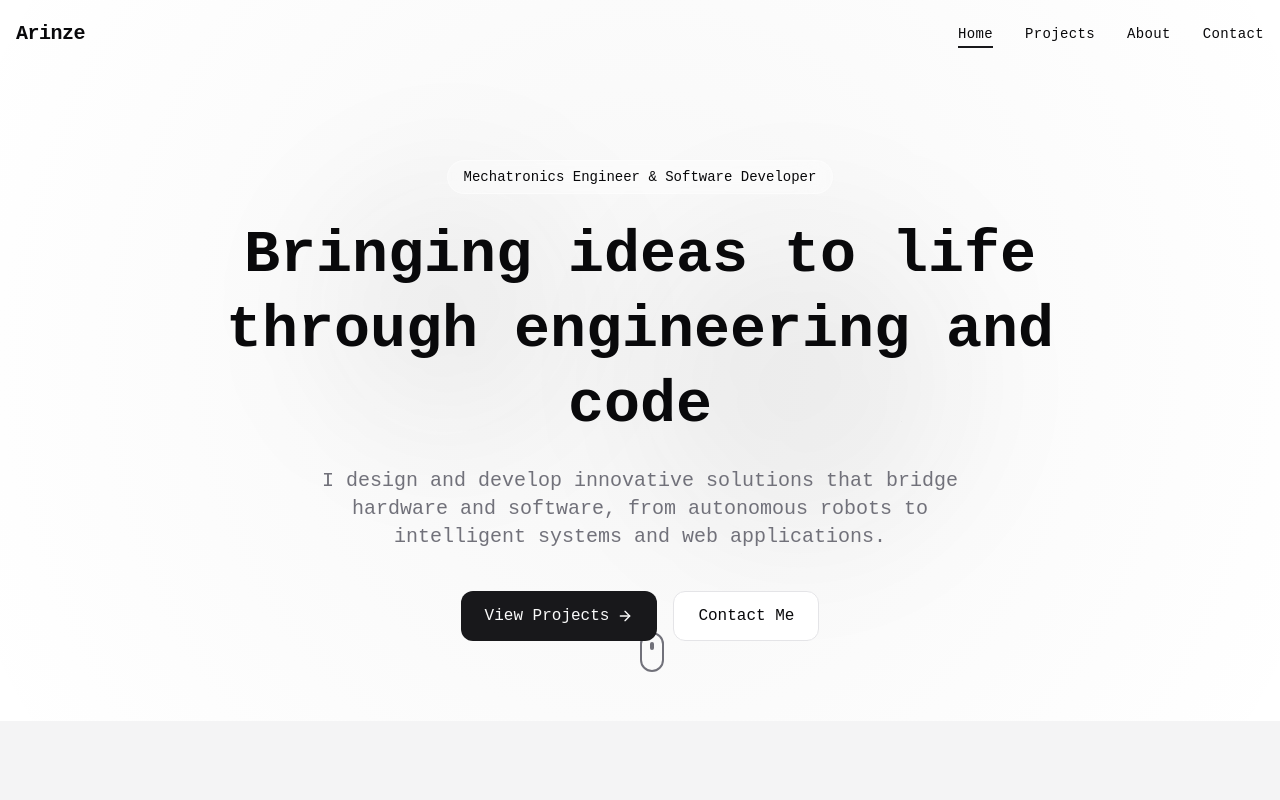
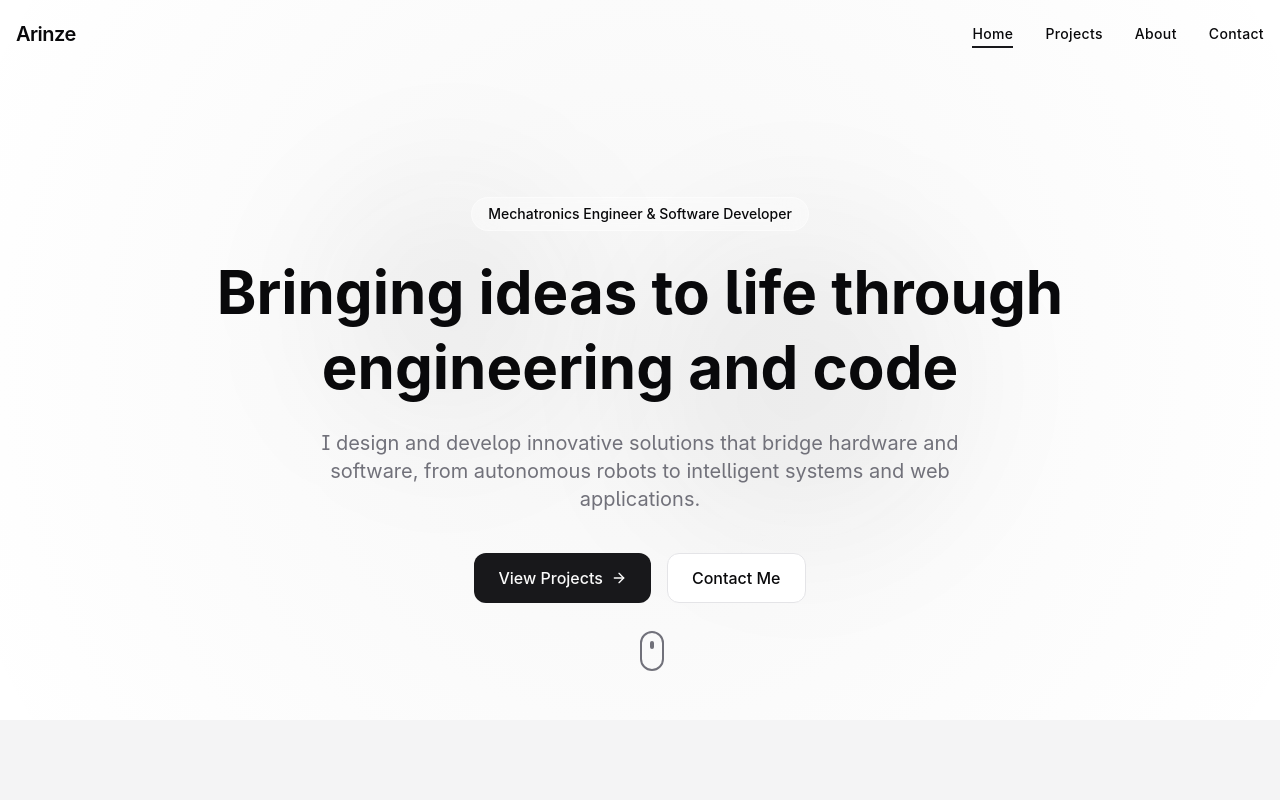
Before and after one commit to nzevh/portfolio, a React (Vite) app: page / in a window 1280 px wide. Shown: the top 800 px of the page. Built offline with nearby package versions, Linux system fonts and the light colour scheme.

Commit message:
reversed the font

```diff
--- a/src/index.css
+++ b/src/index.css
@@ -53,7 +53,7 @@
   }
 
   body {
-    @apply bg-background text-foreground font-mono;
+    @apply bg-background text-foreground;
     font-feature-settings: "ss01", "ss02", "cv01", "cv02", "cv03";
     font-synthesis: none;
     text-rendering: optimizeLegibility;
```
